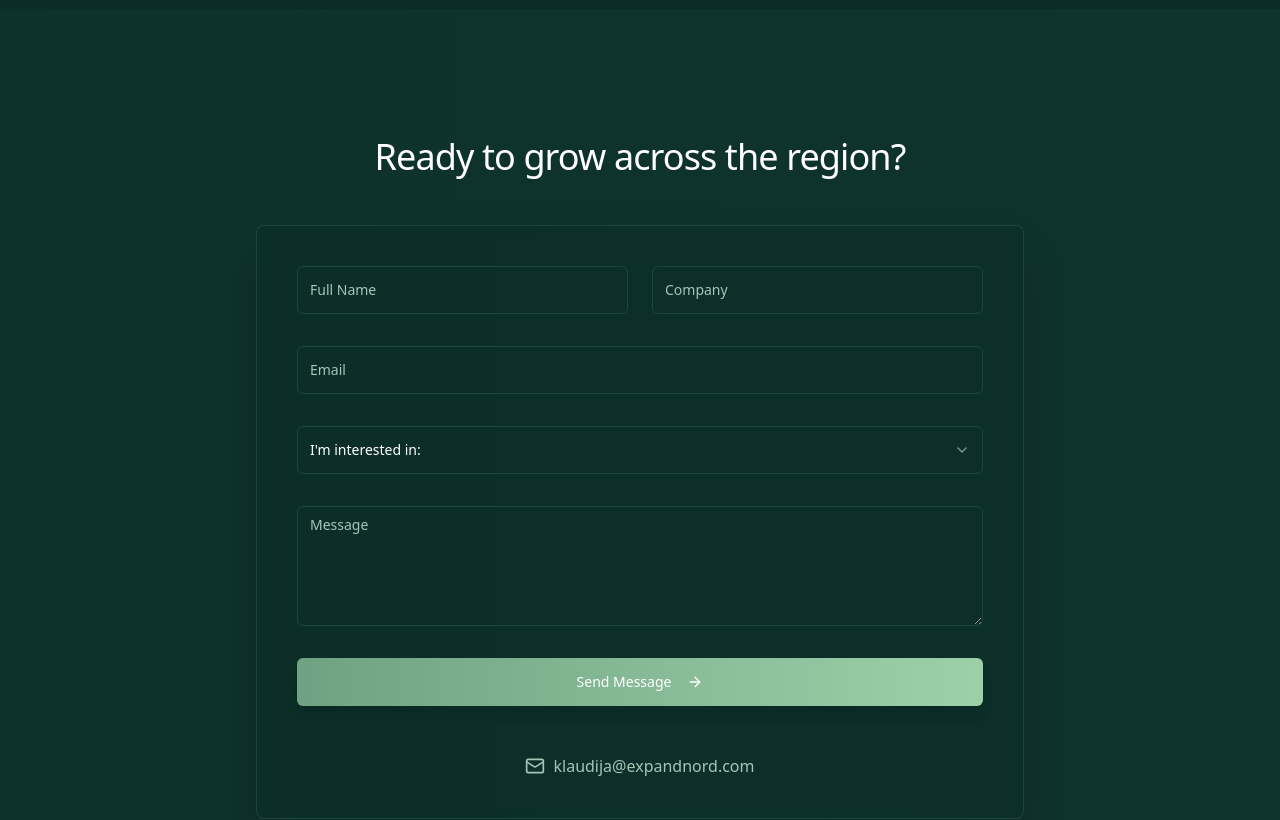
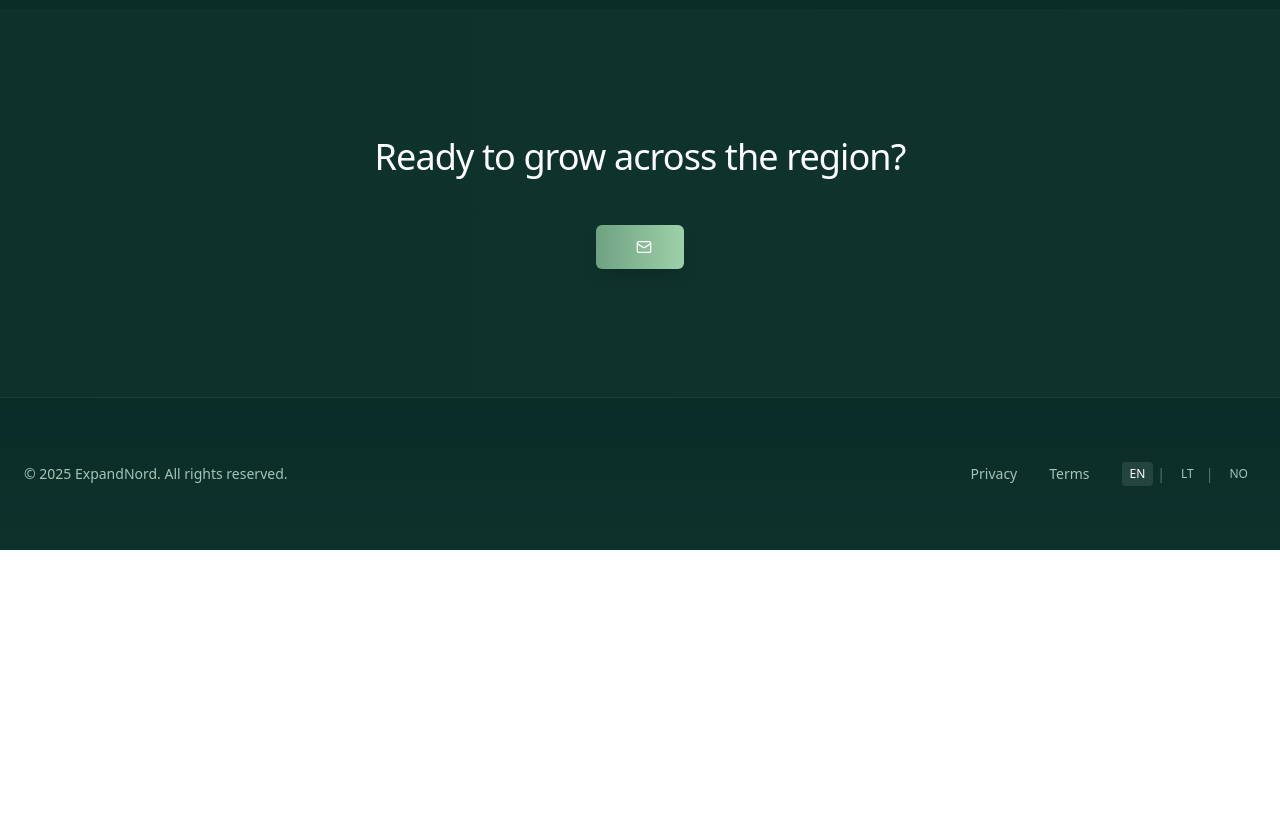
Before and after one commit to Klaudijagr/ExpandNord, a Next.js app: page / in a window 1280 px wide. Shown: the part 3600-4420 px from the top of the page. After the commit the page ends 4150 px from the top, so only its background shows below. Built offline with nearby package versions, Linux system fonts and the light colour scheme.

Commit message:
Changed contact form

```diff
--- a/components/06_ContactSection.tsx
+++ b/components/06_ContactSection.tsx
@@ -1,31 +1,18 @@
 import React from 'react'
-import { Card, CardContent } from '@/components/ui/card'
-import { Input } from '@/components/ui/input'
-import { Textarea } from '@/components/ui/textarea'
 import { Button } from '@/components/ui/button'
-import { Select, SelectContent, SelectItem, SelectTrigger, SelectValue } from '@/components/ui/select'
-import { ArrowRight, Mail } from 'lucide-react'
+import { Mail } from 'lucide-react'
 import { useOnceInView } from '@/hooks/useIntersectionObserver'
-import { useContactForm } from '@/hooks/useContactForm'
 import { useLanguage } from '@/hooks/useLanguage'
 
 interface ContactSectionProps {
   translations: {
     readyToGrow: string
-    fullName: string
-    company: string
-    email: string
-    interestedIn: string
-    balticNordic: string
-    nordicBaltic: string
-    message: string
-    sendMessage: string
+    contactUs: string
   }
 }
 
 export const ContactSection: React.FC<ContactSectionProps> = ({ translations }) => {
   const { ref, isInView } = useOnceInView(0.2)
-  const { formData, isSubmitting, updateField, handleSubmit } = useContactForm()
   const { language } = useLanguage()
 
   const contactEmail = language === 'no' ? 'martyna@expandnord.com' : 'klaudija@expandnord.com'
@@ -33,101 +20,30 @@ export const ContactSection: React.FC<ContactSectionProps> = ({ translations })
   return (
     <section ref={ref} id="contact" className="py-32 bg-gradient-to-r from-[#4B7B6A]/5 to-[#6EA282]/5">
       <div className="container mx-auto px-6">
-        <div className="max-w-3xl mx-auto">
+        <div className="max-w-3xl mx-auto text-center">
           <h2
-            className={`text-3xl md:text-4xl font-light text-white mb-12 text-center tracking-tight transition-all duration-1000 ${
+            className={`text-3xl md:text-4xl font-light text-white mb-12 tracking-tight transition-all duration-1000 ${
               isInView ? "translate-y-0 opacity-100" : "translate-y-8 opacity-0"
             }`}
           >
             {translations.readyToGrow}
           </h2>
-          <Card
-            className={`bg-[#0A2D28]/50 border-[#4B7B6A]/30 backdrop-blur-sm shadow-2xl transition-all duration-1000 delay-300 ${
+          <div
+            className={`transition-all duration-1000 delay-300 ${
               isInView ? "translate-y-0 opacity-100" : "translate-y-8 opacity-0"
             }`}
           >
-            <CardContent className="p-10">
-              <form onSubmit={handleSubmit} className="space-y-8">
-                <div className="grid md:grid-cols-2 gap-6">
-                  <div className="space-y-2">
-                    <Input
-                      placeholder={translations.fullName}
-                      value={formData.fullName}
-                      onChange={(e) => updateField('fullName', e.target.value)}
-                      className="bg-transparent border-[#4B7B6A]/30 text-white placeholder:text-[#A4C6B7] focus:border-[#6EA282] transition-all duration-300 h-12"
-                    />
-                  </div>
-                  <div className="space-y-2">
-                    <Input
-                      placeholder={translations.company}
-                      value={formData.company}
-                      onChange={(e) => updateField('company', e.target.value)}
-                      className="bg-transparent border-[#4B7B6A]/30 text-white placeholder:text-[#A4C6B7] focus:border-[#6EA282] transition-all duration-300 h-12"
-                    />
-                  </div>
-                </div>
-                <div>
-                  <Input
-                    type="email"
-                    placeholder={translations.email}
-                    value={formData.email}
-                    onChange={(e) => updateField('email', e.target.value)}
-                    className="bg-transparent border-[#4B7B6A]/30 text-white placeholder:text-[#A4C6B7] focus:border-[#6EA282] transition-all duration-300 h-12"
-                  />
-                </div>
-                <div>
-                  <Select onValueChange={(value) => updateField('interest', value)}>
-                    <SelectTrigger className="bg-transparent border-[#4B7B6A]/30 text-white focus:border-[#6EA282] transition-all duration-300 h-12">
-                      <SelectValue placeholder={translations.interestedIn} className="text-[#A4C6B7]" />
-                    </SelectTrigger>
-                    <SelectContent className="bg-[#0A2D28] border-[#4B7B6A]/30">
-                      <SelectItem
-                        value="baltic-nordic"
-                        className="text-white hover:bg-[#4B7B6A]/20 focus:bg-[#4B7B6A]/20"
-                      >
-                        {translations.balticNordic}
-                      </SelectItem>
-                      <SelectItem
-                        value="nordic-baltic"
-                        className="text-white hover:bg-[#4B7B6A]/20 focus:bg-[#4B7B6A]/20"
-                      >
-                        {translations.nordicBaltic}
-                      </SelectItem>
-                    </SelectContent>
-                  </Select>
-                </div>
-                <div>
-                  <Textarea
-                    placeholder={translations.message}
-                    value={formData.message}
-                    onChange={(e) => updateField('message', e.target.value)}
-                    className="bg-transparent border-[#4B7B6A]/30 text-white placeholder:text-[#A4C6B7] focus:border-[#6EA282] transition-all duration-300 min-h-[120px]"
-                  />
-                </div>
-                <Button
-                  type="submit"
-                  size="lg"
-                  disabled={isSubmitting}
-                  className="w-full bg-gradient-to-r from-[#6EA282] to-[#9ED0A8] hover:from-[#9ED0A8] hover:to-[#6EA282] text-white border-0 transition-all duration-300 font-medium h-12 shadow-lg hover:shadow-xl hover:shadow-[#6EA282]/20 group disabled:opacity-50"
-                >
-                  {isSubmitting ? 'Sending...' : translations.sendMessage}
-                  <ArrowRight className="ml-2 h-4 w-4 transition-transform duration-300 group-hover:translate-x-1" />
-                </Button>
-              </form>
-
-              <div className="mt-12 text-center">
-                <div className="flex items-center justify-center">
-                  <a
-                    href={`mailto:${contactEmail}`}
-                    className="flex items-center text-[#A4C6B7] hover:text-white transition-colors duration-300 group"
-                  >
-                    <Mail className="h-5 w-5 mr-2 group-hover:scale-110 transition-transform duration-300" />
-                    {contactEmail}
-                  </a>
-                </div>
-              </div>
-            </CardContent>
-          </Card>
+            <Button
+              asChild
+              size="lg"
+              className="bg-gradient-to-r from-[#6EA282] to-[#9ED0A8] hover:from-[#9ED0A8] hover:to-[#6EA282] text-white border-0 transition-all duration-300 font-medium shadow-lg hover:shadow-xl hover:shadow-[#6EA282]/20 group"
+            >
+              <a href={`mailto:${contactEmail}`} className="flex items-center">
+                {translations.contactUs}
+                <Mail className="ml-2 h-4 w-4 transition-transform duration-300 group-hover:scale-110" />
+              </a>
+            </Button>
+          </div>
         </div>
       </div>
     </section>
--- a/lib/translations/additional.ts
+++ b/lib/translations/additional.ts
@@ -34,6 +34,11 @@ export const additionalTranslations: Translations = {
     lt: "Pasiruošę augti visame regione?",
     no: "Klar til å vokse på tvers av regionene?",
   },
+  contactUs: {
+    en: "Contact Us",
+    lt: "Susisiekite",
+    no: "Kontakt oss"
+  },
   fullName: { en: "Full Name", lt: "Pilnas vardas", no: "Fullt navn" },
   company: { en: "Company", lt: "Įmonė", no: "Selskap" },
   email: { en: "Email", lt: "El. paštas", no: "E-post" },
```
Also changed, not shown: 1 other file (tests, documents, lock files or other folders).
